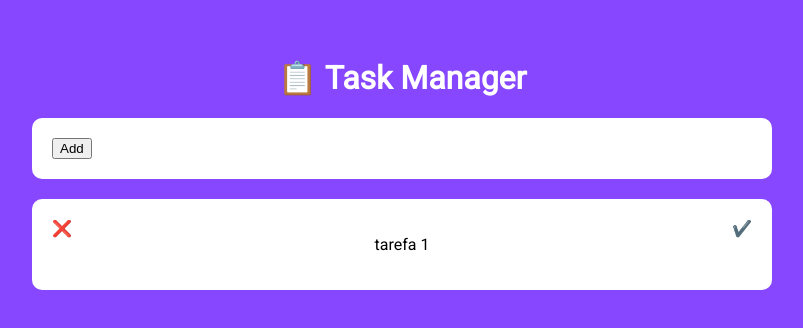
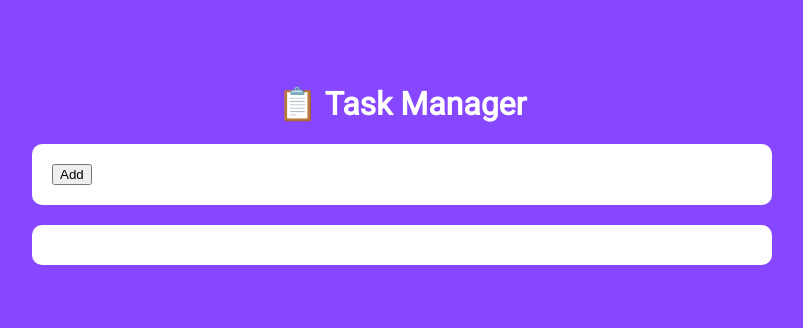
Before and after one commit to Silvio-Arem/aula-react-1, a React (Create React App) app: page / in a window 1280 px wide. Shown: the part 234-562 px from the top of the page, without its empty margins (272-1075 px from the left). Built offline with nearby package versions, Linux system fonts and the light colour scheme.

Commit message:
limpando tarefa fixa da variavel

```diff
--- a/src/App.tsx
+++ b/src/App.tsx
@@ -9,12 +9,7 @@ interface Tarefa {
 }
 
 function App() {
-  const [tarefas, setTarefas] = useState<Tarefa[]>([
-    {
-    titulo: "tarefa 1",
-    done: false,
-  },
-  ]);
+  const [tarefas, setTarefas] = useState<Tarefa[]>([]);
 
   function adicionarTarefa() {
     setTarefas([
```
